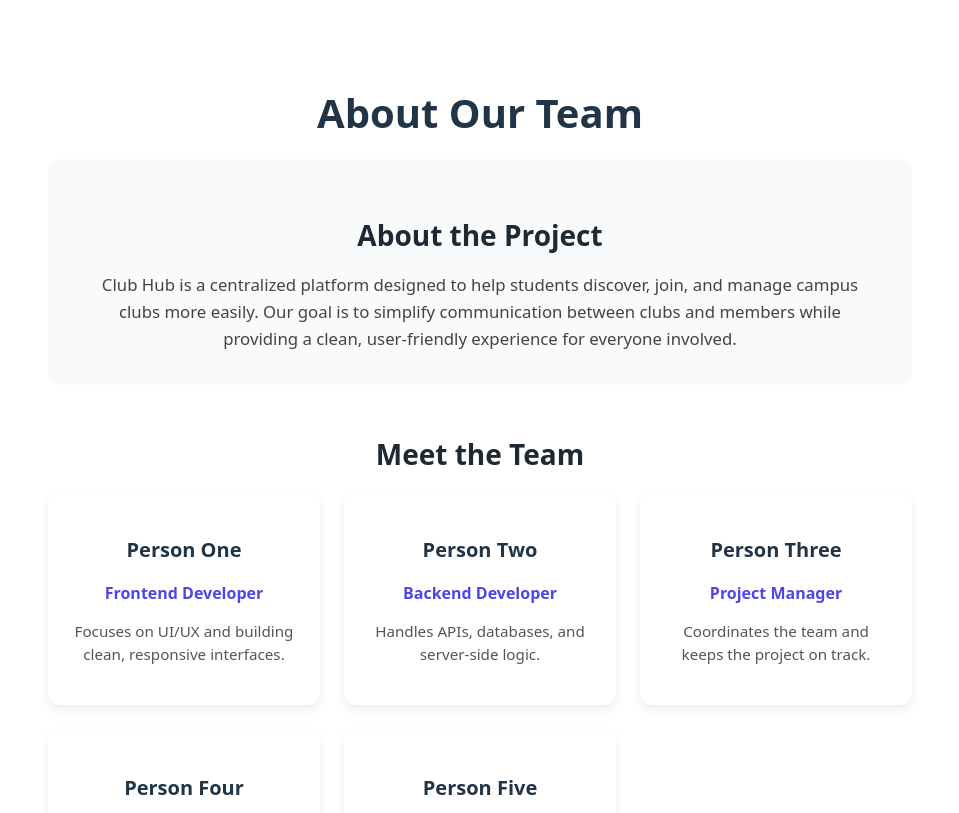
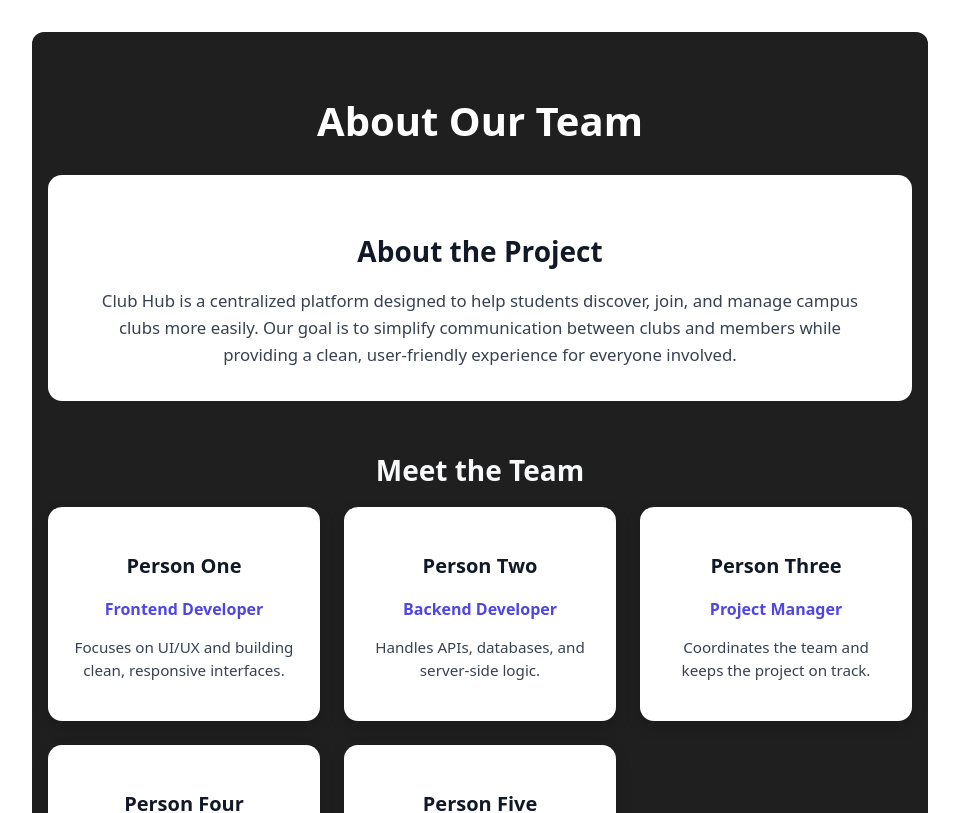
Before and after one commit to ClubHub1/Team_1_Club_Hub_About_Page, a Vue app: page / in a window 1280 px wide. Shown: the top 813 px of the page, without its empty margins (160-1119 px from the left). Built offline with nearby package versions, Linux system fonts and the light colour scheme.

Commit message:
Better contrast with the colors

```diff
--- a/src/App.vue
+++ b/src/App.vue
@@ -5,7 +5,7 @@
 
     <!-- Project Description Section -->
     <section class="project-section">
-      <h2 class="section-title project-title">About the Project</h2>
+      <h2 class="section-title">About the Project</h2>
       <p class="project-description">
         Club Hub is a centralized platform designed to help students discover,
         join, and manage campus clubs more easily. Our goal is to simplify
@@ -15,7 +15,7 @@
     </section>
 
     <!-- Team Section -->
-    <h2 class="section-title project-title">Meet the Team</h2>
+    <h2 class="section-title dark-section-title">Meet the Team</h2>
 
     <div class="team-grid">
       <div
@@ -41,7 +41,11 @@
         </li>
         <li>
           MDN Web Docs —
-          <a href="https://developer.mozilla.org/" target="_blank" rel="noopener noreferrer">
+          <a
+            href="https://developer.mozilla.org/"
+            target="_blank"
+            rel="noopener noreferrer"
+          >
             https://developer.mozilla.org/
           </a>
         </li>
@@ -94,35 +98,42 @@ export default {
 </script>
 
 <style scoped>
+/* Page background */
 .about-page {
   max-width: 1100px;
   margin: 0 auto;
-  padding: 2rem 1rem;
+  padding: 2.5rem 1rem;
   text-align: center;
+  background: #1f1f1f;
+  color: #f9fafb;
+  border-radius: 12px;
 }
 
+/* Main title */
 .title {
   font-size: 2.5rem;
-  margin-bottom: 1.5rem;
+  margin-bottom: 2rem;
+  color: #ffffff;
 }
 
-/* Shared section title */
+/* Section titles (default for light sections) */
 .section-title {
   font-size: 1.75rem;
   margin-bottom: 1rem;
-  color: #111827; /* dark text for visibility */
+  color: #111827;
+}
+
+/* Section title on dark background */
+.dark-section-title {
+  color: #f9fafb;
 }
 
 /* Project Section */
 .project-section {
-  background: #f9fafb;
-  border-radius: 12px;
+  background: #ffffff;
+  border-radius: 14px;
   padding: 2rem;
   margin-bottom: 3rem;
-}
-
-.project-title {
-  color: #1f2933; /* ensures heading is visible */
 }
 
 .project-description {
@@ -130,7 +141,7 @@ export default {
   margin: 0 auto;
   font-size: 1.05rem;
   line-height: 1.6;
-  color: #444;
+  color: #374151;
 }
 
 /* Team Section */
@@ -143,14 +154,15 @@ export default {
 
 .team-card {
   background: #ffffff;
-  border-radius: 12px;
+  border-radius: 14px;
   padding: 1.5rem;
-  box-shadow: 0 4px 10px rgba(0, 0, 0, 0.08);
+  box-shadow: 0 6px 16px rgba(0, 0, 0, 0.15);
 }
 
 .name {
   font-size: 1.25rem;
   margin-bottom: 0.25rem;
+  color: #111827;
 }
 
 .role {
@@ -161,13 +173,13 @@ export default {
 
 .bio {
   font-size: 0.95rem;
-  color: #555;
+  color: #374151;
 }
 
 /* References Section */
 .references-section {
-  background: #f3f4f6;
-  border-radius: 12px;
+  background: #ffffff;
+  border-radius: 14px;
   padding: 2rem;
 }
 
@@ -179,6 +191,7 @@ export default {
 .references-list li {
   margin: 0.5rem 0;
   font-size: 0.95rem;
+  color: #111827;
 }
 
 .references-list a {
```
